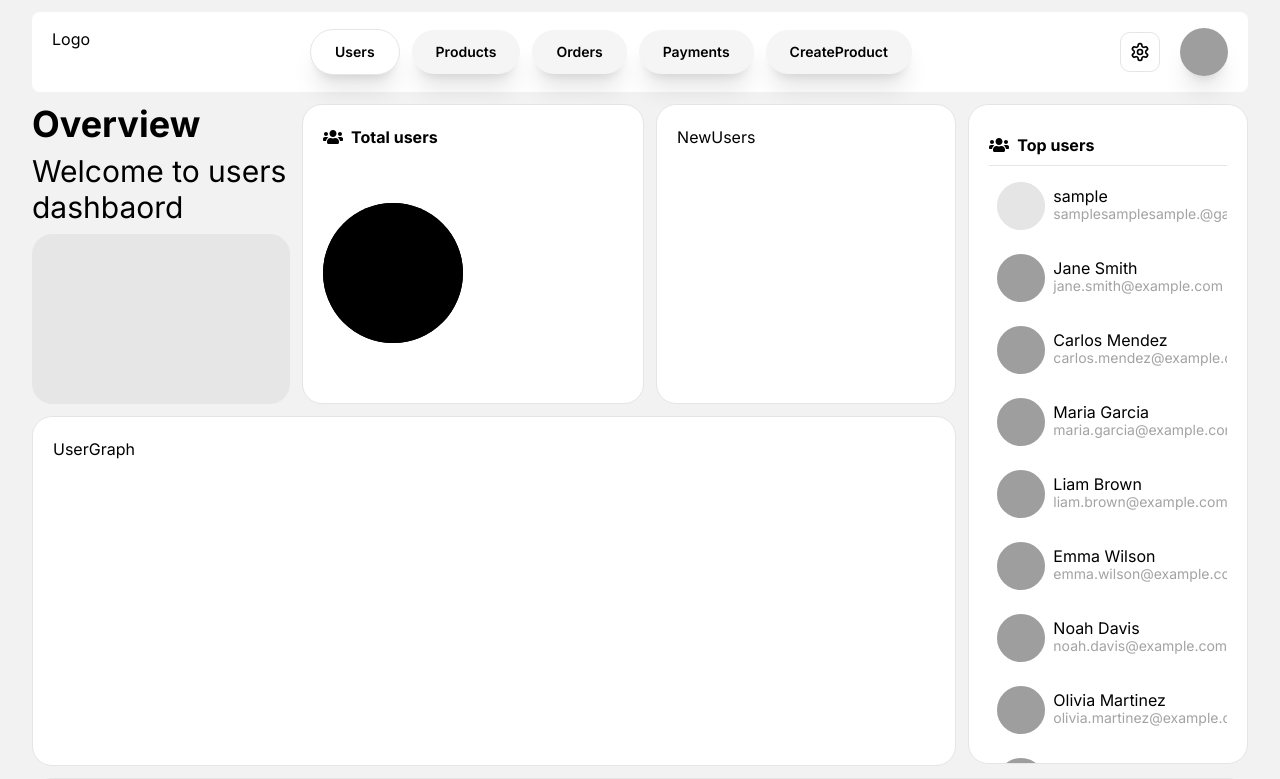
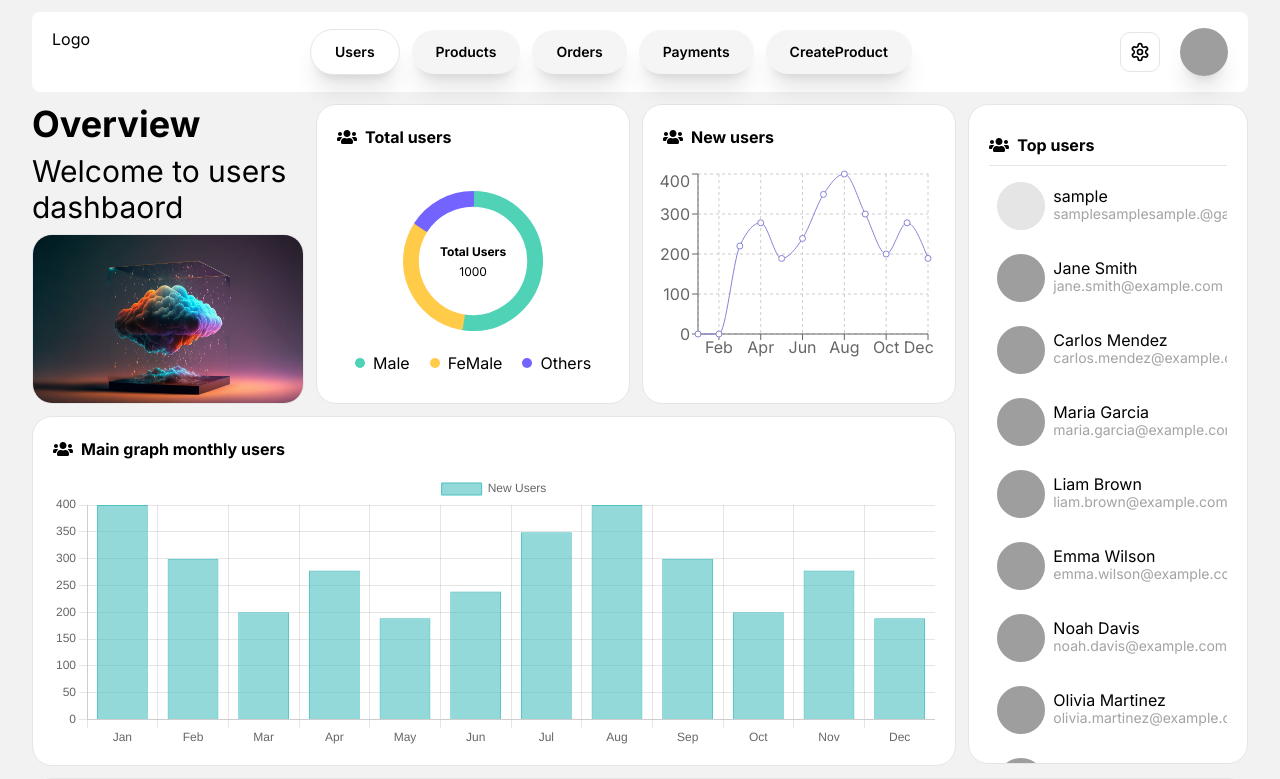
Before and after one commit to karthi200125/DashBoard-Ecom, a Next.js app: page /dashboard/users in a window 1280 px wide. Shown: the top 779 px of the page. Built offline with nearby package versions, Linux system fonts and the light colour scheme; grey boxes are pictures that could not be loaded.

Commit message:
complete users deisgn

```diff
--- a/package.json
+++ b/package.json
@@ -16,13 +16,16 @@
     "@radix-ui/react-slot": "^1.0.2",
     "@radix-ui/react-tooltip": "^1.0.7",
     "@tanstack/react-table": "^8.17.3",
+    "chart.js": "^4.4.3",
     "class-variance-authority": "^0.7.0",
     "clsx": "^2.1.1",
     "lucide-react": "^0.378.0",
     "next": "14.2.3",
     "react": "^18",
+    "react-chartjs-2": "^5.2.0",
     "react-dom": "^18",
     "react-icons": "^5.2.1",
+    "recharts": "^2.12.7",
     "sonner": "^1.4.41",
     "tailwind-merge": "^2.3.0",
     "tailwindcss-animate": "^1.0.7"
--- a/src/app/_components/CustomBtn.tsx
+++ b/src/app/_components/CustomBtn.tsx
@@ -6,17 +6,24 @@ interface BtnProps {
     children: React.ReactNode,
     arrow?: boolean,
     btnbg?: string,
-    btnCls?: string
+    btnCls?: string,
+    isLoading?: boolean
 }
 
-const CustomBtn = ({ children, arrow , btnCls }: BtnProps) => {
+const CustomBtn = ({ children, arrow, btnCls, isLoading }: BtnProps) => {
     return (
         <Button className='group flex flexrow items-center gap-3 rounded-full h-[55px] border hover:bg-blck hover:txt-white transition duration-300 hover:shadow-xl'>
-            {children}
-            {arrow &&
-                <div className="w-[40px] h-[40px] flex items-center justify-center bg-neutral-200 rounded-full rotate-[-45deg] transition duration-500 group-hover:rotate-0 ">
-                    <ArrowRight className="" />
-                </div>
+            {isLoading ?
+                <div>loading</div>
+                :
+                <>
+                    {children}
+                    {arrow &&
+                        <div className="w-[40px] h-[40px] flex items-center justify-center bg-neutral-200 rounded-full rotate-[-45deg] transition duration-500 group-hover:rotate-0 ">
+                            <ArrowRight className="" />
+                        </div>
+                    }
+                </>
             }
         </Button>
     )
--- a/src/app/_components/DashNavbar.tsx
+++ b/src/app/_components/DashNavbar.tsx
@@ -40,7 +40,7 @@ const DashNavbar = () => {
     const pathname = usePathname()
 
     return (
-        <div className="w-full flex items-center flex-row justify-between my-3 h-[80px] rounded-[8px] px-5 bg-white ">
+        <div className="w-full flex items-center sticky flex-row justify-between my-3 h-[80px] rounded-[8px] px-5 bg-white ">
             <Logo />
             <div className="flex flex-row gap-3 items-center">
                 {routes?.map((route) => (
--- /dev/null
+++ b/src/app/_components/Select.tsx
@@ -0,0 +1,12 @@
+import React from 'react'
+
+const Select = () => {
+    return (
+        <select name="" id="">
+            <option value="">one</option>
+            <option value="">two</option>
+        </select>
+    )
+}
+
+export default Select
--- a/src/app/dashboard/users/NewUsers.tsx
+++ b/src/app/dashboard/users/NewUsers.tsx
@@ -1,9 +1,47 @@
+'use client'
+
 import React from 'react'
+import { FaUsers } from 'react-icons/fa'
+import { LineChart, Line, XAxis, YAxis, CartesianGrid, Tooltip, Legend, ResponsiveContainer } from 'recharts';
 
 const NewUsers = () => {
+
+  const data = [
+    { month: 'Jan', users: 0 },
+    { month: 'Feb', users: 0 },
+    { month: 'Mar', users: 220 },
+    { month: 'Apr', users: 278 },
+    { month: 'May', users: 189 },
+    { month: 'Jun', users: 239 },
+    { month: 'Jul', users: 349 },
+    { month: 'Aug', users: 400 },
+    { month: 'Sep', users: 300 },
+    { month: 'Oct', users: 200 },
+    { month: 'Nov', users: 278 },
+    { month: 'Dec', users: 189 },
+  ];
+
+
   return (
-    <div className='flex-1 h-full border bg-white rounded-[20px] p-5 '>
-      NewUsers
+    <div className='flex-1 h-full border bg-white rounded-[20px] p-5 overflow-hidden'>
+      <div className='flex flex-row items-center gap-2'>
+        <FaUsers size={20} />
+        <h1 className='font-bold text-md'>New users</h1>
+      </div>
+
+      <div className='w-[300px] h-[200px] mt-5 ml-[-30px]'>
+        <ResponsiveContainer width="100%" height="100%" >
+          <LineChart data={data} >
+            <CartesianGrid strokeDasharray="3 3" />
+            <XAxis dataKey="month" />
+            <YAxis />
+            <Tooltip />
+            {/* <Legend /> */}
+            <Line type="monotone" dataKey="users" stroke="#8884d8" activeDot={{ r: 8 }} />
+          </LineChart>
+        </ResponsiveContainer>
+      </div>
+
     </div>
   )
 }
--- a/src/app/dashboard/users/TotalUser.tsx
+++ b/src/app/dashboard/users/TotalUser.tsx
@@ -1,7 +1,34 @@
+'use client'
+
 import React from 'react'
 import { FaUsers } from 'react-icons/fa'
+import {
+    Chart as ChartJs,
+    Tooltip,
+    ArcElement,
+    Legend,
+} from 'chart.js'
+import { Doughnut } from 'react-chartjs-2'
+
+ChartJs.register(
+    ArcElement,
+    Tooltip,
+    Legend
+);
 
 const TotalUser = () => {
+
+    const data = {
+        datasets: [{
+            data: [10, 6, 3],
+            backgroundColor: ["#4FD2B5", "#FFCB49", "#7464FF"],
+            borderColor: ["#4FD2B5", "#FFCB49", "#7464FF"],
+            cutout: '80%'
+        }]
+    };
+
+    const total = "1000"
+
     return (
         <div className='flex-1 h-full border bg-white rounded-[20px] p-5'>
             <div className='flex flex-row items-center gap-2'>
@@ -9,12 +36,29 @@ const TotalUser = () => {
                 <h1 className='font-bold text-md'>Total users</h1>
             </div>
 
-            <div className='w-full h-full flex items-center justify-center relative'>
-                <div className="dot"></div>
-                <svg className=''>
-                    <circle cx='70' cy="70" r="70"></circle>
-                    <circle cx='70' cy="70" r="70"></circle>
-                </svg>
+            <div className='w-full h-full flex items-center justify-center flex-col gap-5'>
+                <div className="w-[150px] h-[150px] relative">
+                    <Doughnut data={data} />
+                    <div className="absolute inset-0 flex flex-col gap-2 items-center justify-center leading-none text-center mt-3">
+                        <h1 className="text-[12px] font-bold">Total Users</h1>
+                        <p className="text-[12px] ">{total}</p>
+                    </div>
+                </div>
+                <div className='flex flex-row gap-5 w-full items-center justify-center'>
+                    <div className='flex flex-row gap-2 items-center'>
+                        <span className='w-[10px] h-[10px] rounded-full bg-[#4FD2B5]'></span>
+                        <h1>Male</h1>
+                    </div>
+                    <div className='flex flex-row gap-2 items-center'>
+                        <span className='w-[10px] h-[10px] rounded-full bg-[#FFCB49]'></span>
+                        <h1>FeMale</h1>
+                    </div>
+                    <div className='flex flex-row gap-2 items-center'>
+                        <span className='w-[10px] h-[10px] rounded-full bg-[#7464FF]'></span>
+                        <h1>Others</h1>
+                    </div>
+
+                </div>
             </div>
         </div>
     )
--- a/src/app/dashboard/users/UserGraph.tsx
+++ b/src/app/dashboard/users/UserGraph.tsx
@@ -1,9 +1,58 @@
-import React from 'react'
+'use client';
+import React from 'react';
+import { FaUsers } from 'react-icons/fa';
+import { Bar } from 'react-chartjs-2';
+import {
+  Chart as ChartJS,
+  CategoryScale,
+  LinearScale,
+  BarElement,
+  Title,
+  Tooltip,
+  Legend,
+} from 'chart.js';
+
+// Register the components
+ChartJS.register(
+  CategoryScale,
+  LinearScale,
+  BarElement,
+  Title,
+  Tooltip,
+  Legend
+);
 
 const UserGraph = () => {
+  const data = {
+    labels: ['Jan', 'Feb', 'Mar', 'Apr', 'May', 'Jun', 'Jul', 'Aug', 'Sep', 'Oct', 'Nov', 'Dec'],
+    datasets: [
+      {
+        label: 'New Users',
+        data: [400, 300, 200, 278, 189, 239, 349, 400, 300, 200, 278, 189],
+        backgroundColor: 'rgba(75, 192, 192, 0.6)',
+        borderColor: 'rgba(75, 192, 192, 1)',
+        borderWidth: 1,
+      },
+    ],
+  };
+
+  const options = {
+    scales: {
+      y: {
+        beginAtZero: true,
+      },
+    },
+  };
+
   return (
-    <div className='w-full h-[350px] border bg-white rounded-[20px] p-5'>UserGraph</div>
-  )
-}
+    <div className='w-full h-[350px] border bg-white rounded-[20px] p-5 flex flex-col gap-3 overflow-hidden'>
+      <div className='flex flex-row items-center gap-2'>
+        <FaUsers size={20} />
+        <h1 className='font-bold text-md'>Main graph monthly users</h1>
+      </div>
+      <Bar data={data} options={options} width="800px" height='250px' />
+    </div>
+  );
+};
 
-export default UserGraph
+export default UserGraph;
--- a/src/app/dashboard/users/page.tsx
+++ b/src/app/dashboard/users/page.tsx
@@ -5,6 +5,7 @@ import TotalUser from "./TotalUser"
 import UserGraph from "./UserGraph"
 import UserTable, { userdata } from "../users/UserTable"
 import { FaUsers } from "react-icons/fa"
+import userbg from '../../assets/user-bg.jpg'
 
 const Users = () => {
   return (
@@ -17,7 +18,7 @@ const Users = () => {
             <div className="h-full flex-1 flex flex-col justify-between">
               <h1 className="text-4xl font-bold">Overview</h1>
               <h2 className="text-3xl">Welcome to users dashbaord</h2>
-              <Image src={""} imgclass="border rounded-[20px] h-[170px]" />
+              <Image src={userbg.src} imgclass="border rounded-[20px] h-[170px]" />
             </div>
             <TotalUser />
             <NewUsers />
@@ -31,7 +32,7 @@ const Users = () => {
         </div>
 
         <div className="bg-white border rounded-[20px] w-[23%] p-5 h-[660px] overflow-y-hidden">
-          <TopList title="Top users" icon={<FaUsers size={20}/>} data={userdata} />
+          <TopList title="Top users" icon={<FaUsers size={20} />} data={userdata} />
         </div>
       </div>
 
--- a/src/components/ui/Image.tsx
+++ b/src/components/ui/Image.tsx
@@ -4,7 +4,7 @@ import { useEffect, useState } from 'react';
 import { Skeleton } from './skeleton';
 
 interface ImageProps {
-    src: string;
+    src: any;
     imgclass?: string;
 }
 
```
Also changed, not shown: src/app/assets/user-bg.jpg (added), 1 other file (tests, documents, lock files or other folders).
